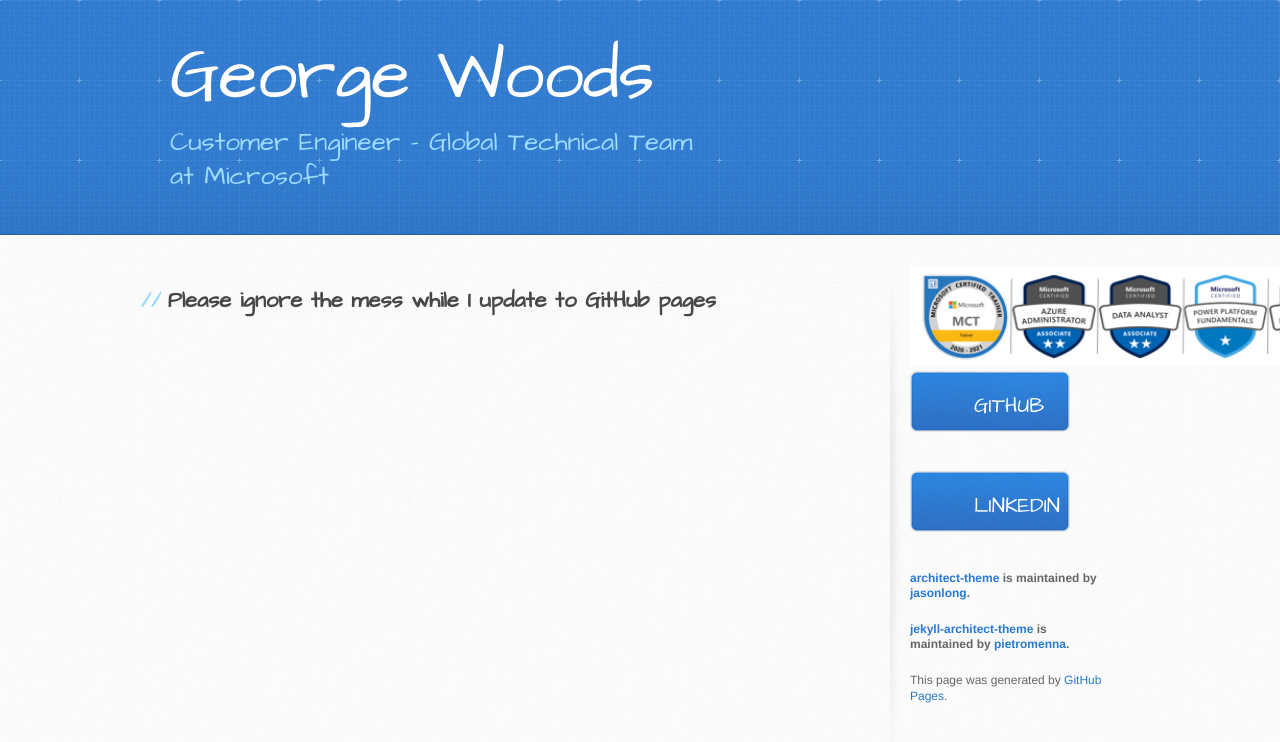
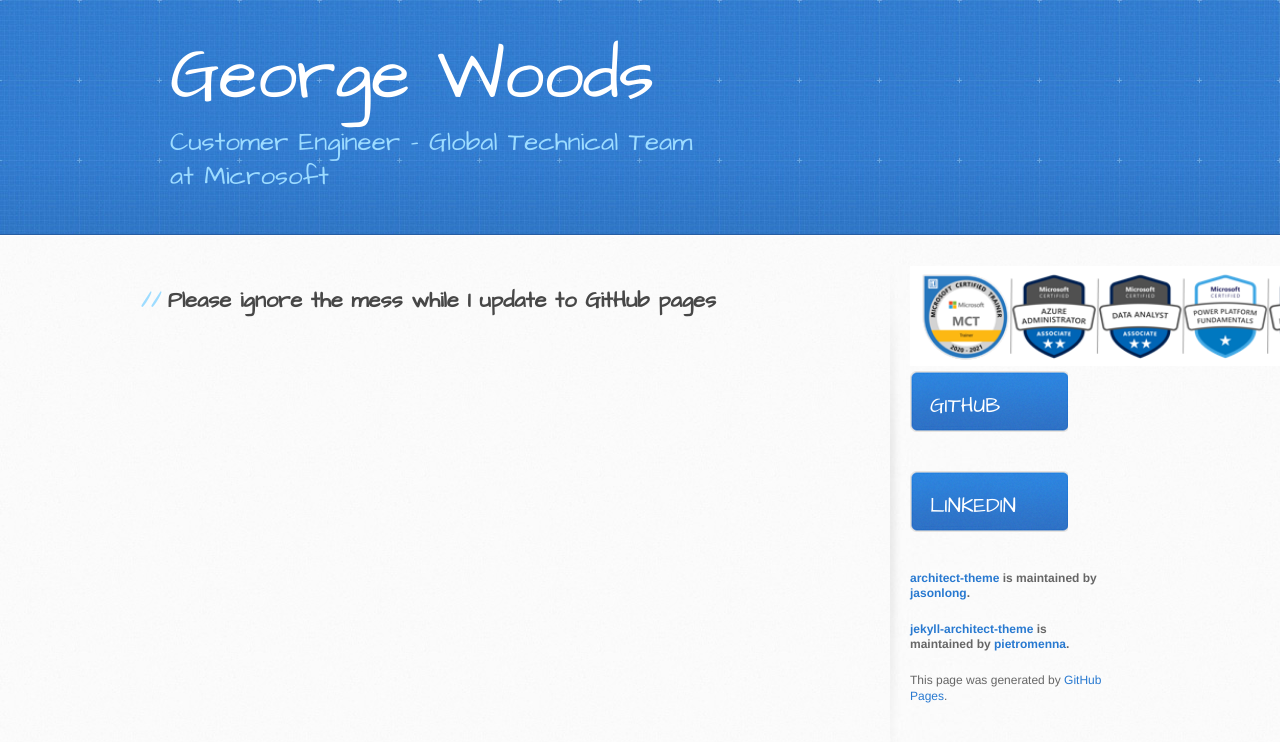
Before and after one commit to gvwoods/gvwoods.github.io, a Jekyll site: the page built from index.md, in a window 1280 px wide. Shown: the top 742 px of the page. Built offline with Jekyll 4.4.1, drawn with Linux system fonts in a browser that asks for light colours; our own code applies the rules of GitHub Pages for plain Markdown files.

Commit message:
Update stylesheet.css

```diff
--- a/stylesheets/stylesheet.css
+++ b/stylesheets/stylesheet.css
@@ -540,7 +540,7 @@
 aside a.button {
   display: block;
   width: 138px;
-  padding-left: 64px;
+  padding-left: 20px;
   margin-bottom: 20px;
   font-size: 21px;
   background: transparent url(../images/side-button2.png) 0 0 no-repeat;
```
